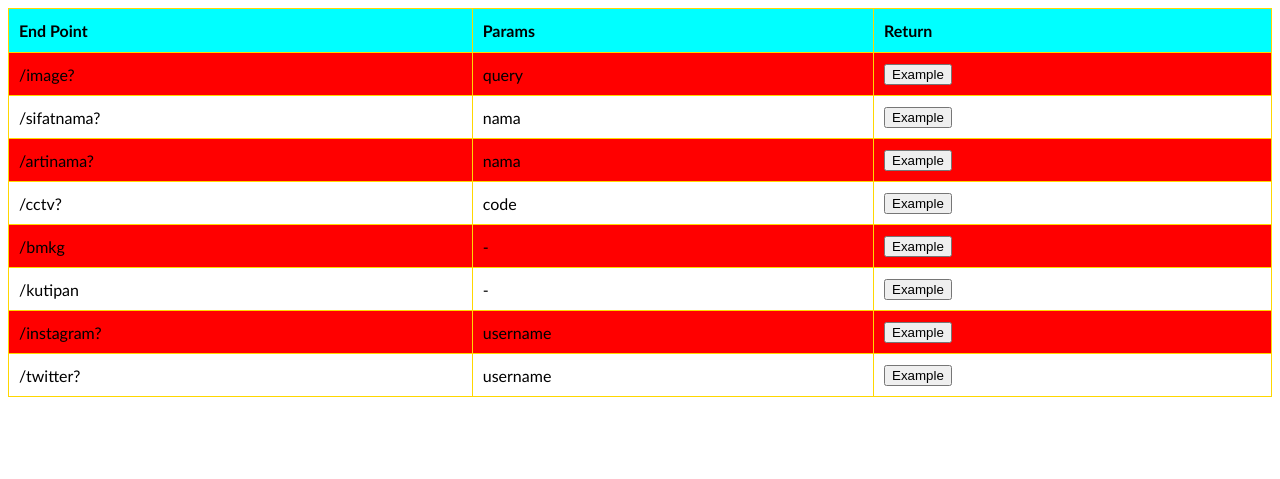
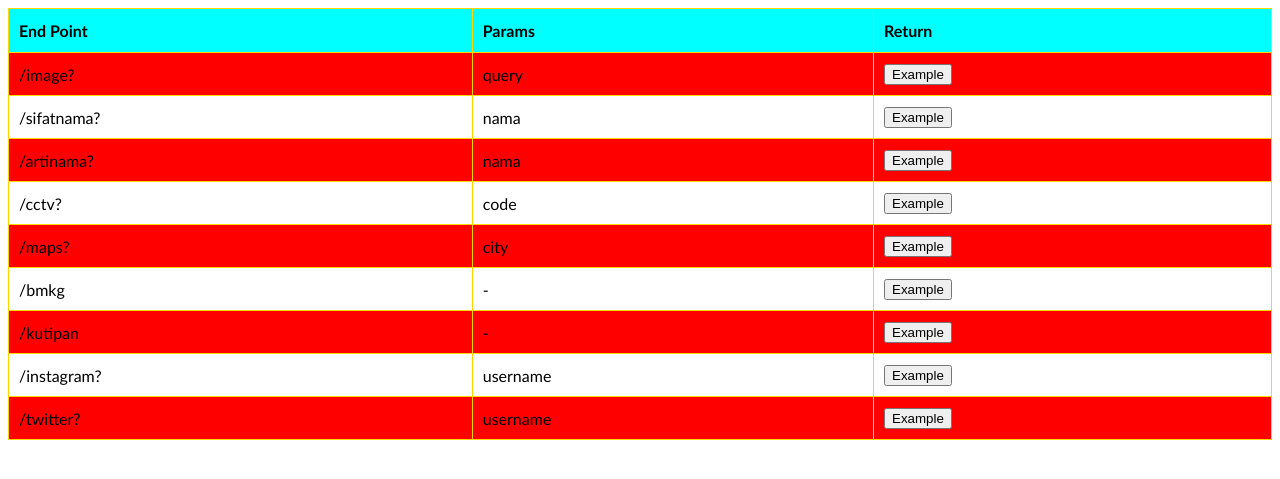
Before and after one commit to ksanihbous/wayek, a Flask app: page / in a window 1280 px wide. Shown: the top 479 px of the page. Run offline with Flask 2, Linux system fonts and the light colour scheme.

Commit message:
Update index.html

```diff
--- a/app/templates/index.html
+++ b/app/templates/index.html
@@ -56,6 +56,11 @@
     <td><a href="cctv?code=301"><button type="button">Example</button></a></td>
   </tr>
   <tr>
+    <td>/maps?</td>
+    <td>city</td>
+    <td><a href="maps?city=tokyo"><button type="button">Example</button></a></td>
+  </tr>
+  <tr>
     <td>/bmkg</td>
     <td>-</td>
     <td><a href="bmkg"><button type="button">Example</button></a></td>
```
